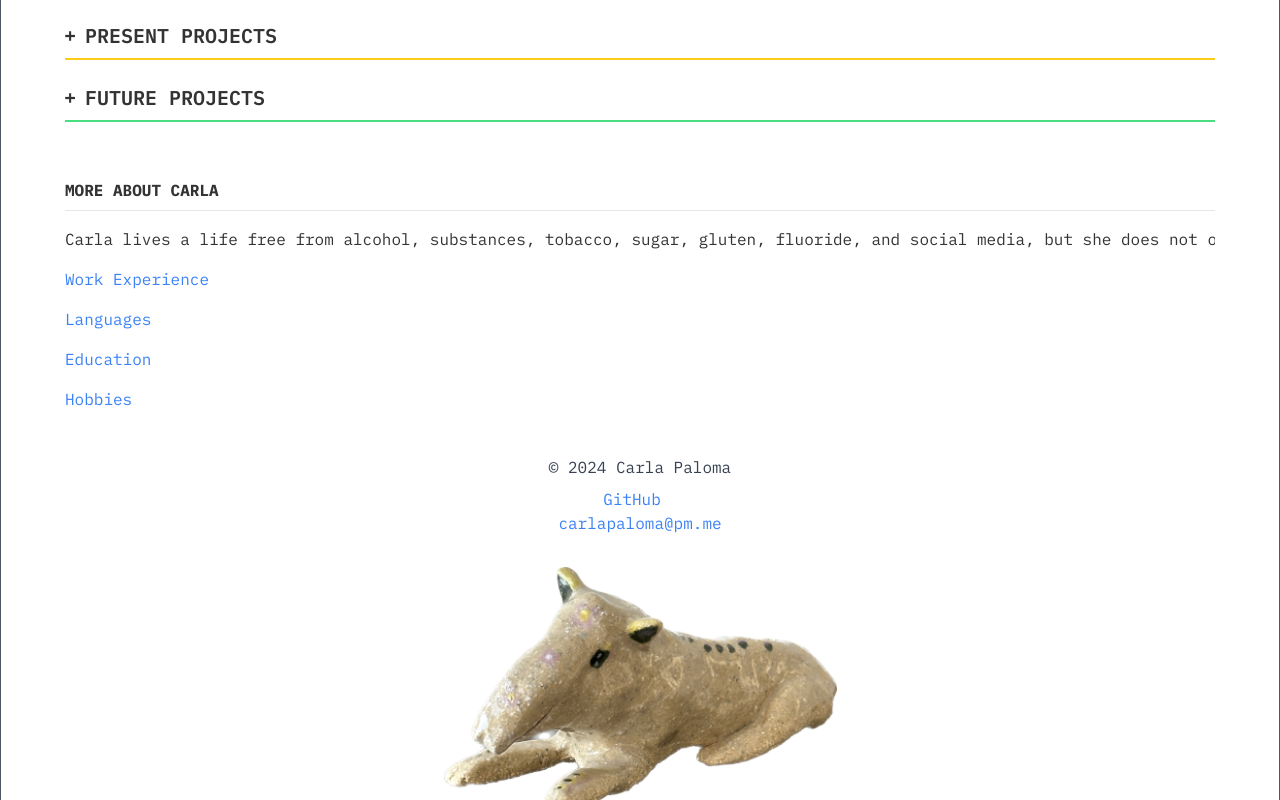
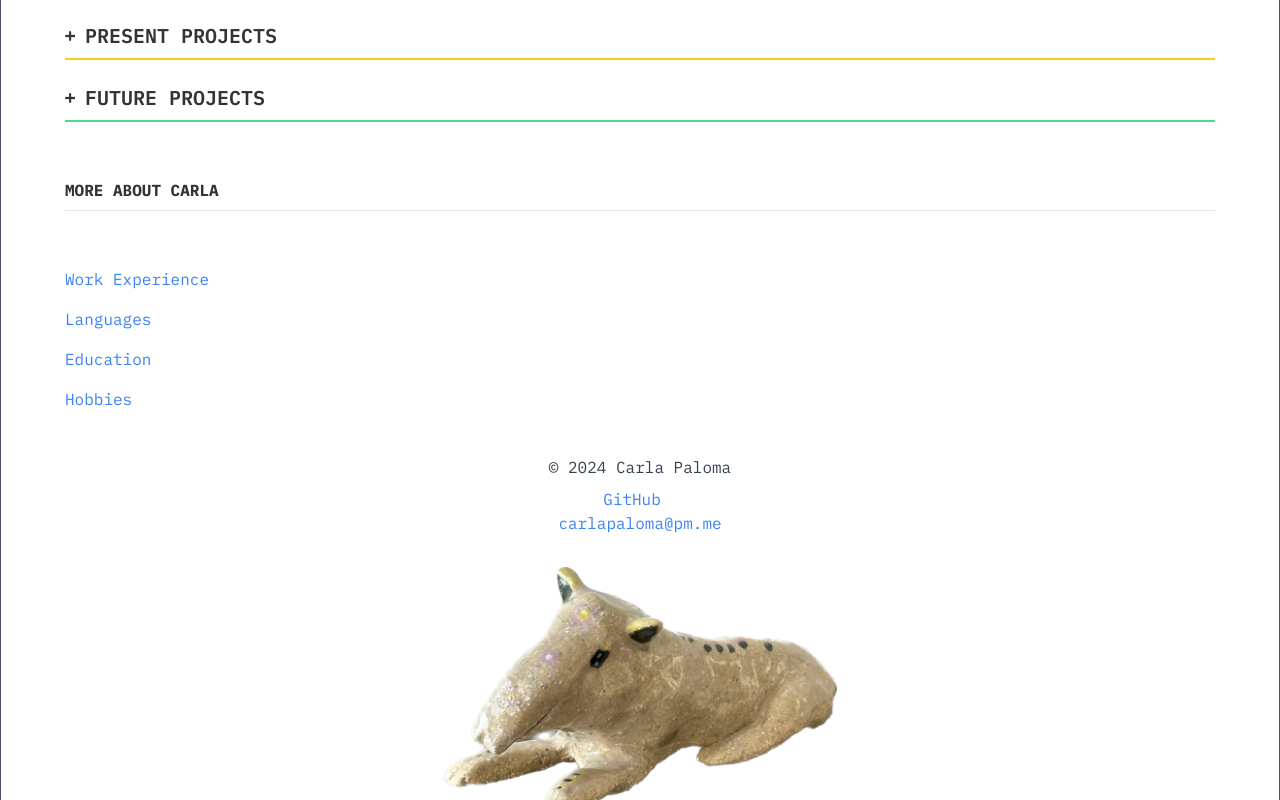
Before and after one commit to carlasushi/carla-paloma-portfolio, a Next.js app: page / in a window 1280 px wide. Shown: the part 991-1791 px from the top of the page. Built offline with nearby package versions, Linux system fonts and the light colour scheme.

Commit message:
table future projects updated

```diff
--- a/src/app/globals.css
+++ b/src/app/globals.css
@@ -44,7 +44,7 @@ iframe {
 
 /* marquee section  */
 .overflow-hidden {
-  overflow: hidden;
+  overflow: clip;
   white-space: nowrap; /* Prevent text wrapping */
   max-width: 100%; /* Adjust the width of the horizontal area */
 }
--- a/src/components/MoreAboutCarla.tsx
+++ b/src/components/MoreAboutCarla.tsx
@@ -36,9 +36,8 @@ const MoreAboutCarla: React.FC = () => {
       <div className="mt-4">
         {/* Moving Banner */}
         <div className="overflow-hidden whitespace-nowrap">
-        Carla lives a life free from alcohol, substances, tobacco, sugar, gluten, fluoride, and social media, but she does not oppose these choices for others.
-
           <p className="inline-block animate-marquee uppercase">
+            {/* Carla lives a life free from alcohol, substances, tobacco, sugar, gluten, fluoride, and social media, but she does not oppose these choices for others. */}
           </p>
         </div>
 
--- a/src/components/Table.tsx
+++ b/src/components/Table.tsx
@@ -176,9 +176,7 @@ const Table: React.FC = () => {
 
           {/* Biographical Manga Entry */}
           <div className="py-2 border-b">
-            <span className="font-semibold text-sm md:text-base">Biographical Manga</span>
-            <br />
-            <span className="text-xs md:text-sm">Creating a biographical manga on Warpcast building Farcaster frames.</span>
+            <span className="font-semibold text-sm md:text-base">Auto biographical Manga</span>
             <br />
             <a
               href="https://warpcast.com/carlapaloma"
@@ -189,14 +187,17 @@ const Table: React.FC = () => {
               View the Warpcast profile
             </a>
             <br />
-            <span className="text-xs md:text-sm">Coding with Pinata Frame Development Kit (FDK) + Farcaster | Ongoing</span>
+            <span className="text-xs md:text-sm">Pinata Frame Development Kit (FDK) + Farcaster</span>
+            <br />
+            <span className="text-xs md:text-sm">Production | Ongoing</span>
+            <br />
           </div>
 
           {/* Lamp Design Entry */}
           <div className="py-2 border-b">
             <span className="font-semibold text-sm md:text-base">Lamp Designs Experimentation</span>
             <br />
-            <span className="text-xs md:text-sm">Refining lamp designs by modeling in Blender. After finalizing the digital designs, 3D printing prototypes undergo trial and error to perfect the vision.</span>
+            <span className="text-xs md:text-sm">Refining lamp designs by modeling in Blender.</span>
             <br />
             <span className="text-xs md:text-sm">Production | Ongoing</span>
             <br />
```
